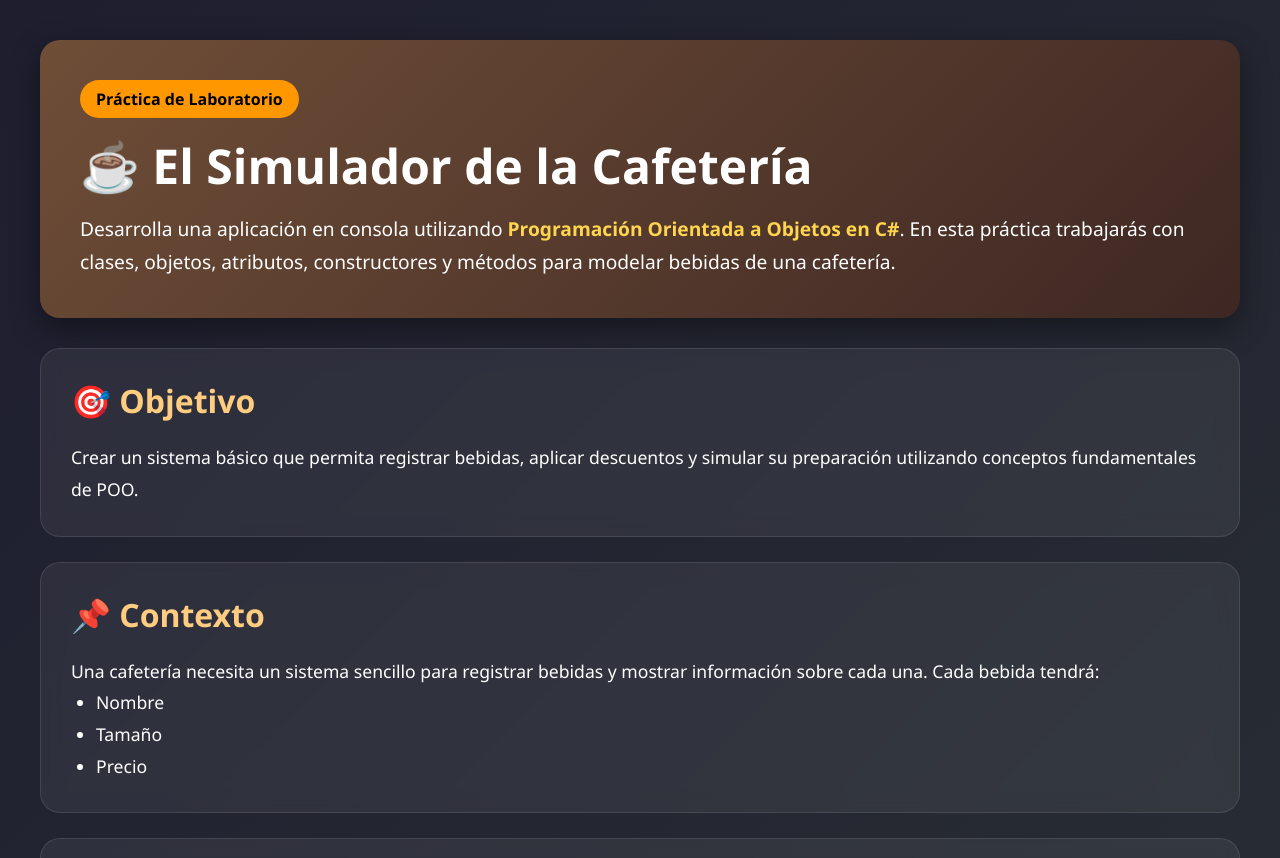
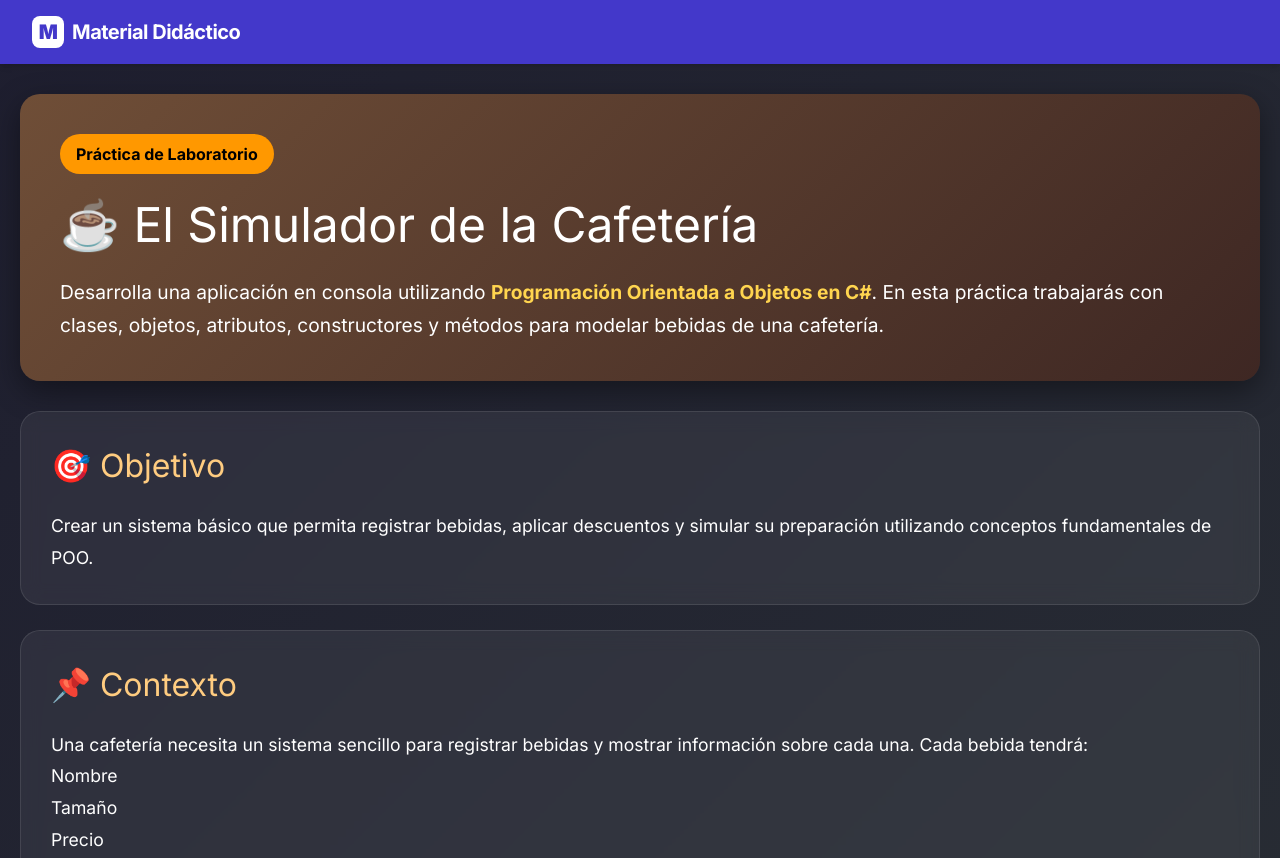
Before and after one commit to LMendoza70/Material-Didactico, a plain HTML site: page POO/Unidad1/Practicas/practicaCafe.html in a window 1280 px wide. Shown: the top 858 px of the page. Drawn offline with nearby package versions, Linux system fonts and the light colour scheme.

```diff
--- a/POO/Unidad1/Practicas/practicaCafe.html
+++ b/POO/Unidad1/Practicas/practicaCafe.html
@@ -5,24 +5,26 @@
     <meta charset="UTF-8">
     <meta name="viewport" content="width=device-width, initial-scale=1.0">
     <title>Práctica POO - Simulador de Cafetería</title>
+    <script src="https://cdn.tailwindcss.com"></script>
+    <link href="https://fonts.googleapis.com/css2?family=Inter:wght@300;400;600;700;900&display=swap" rel="stylesheet">
 
     <style>
         * {
             margin: 0;
             padding: 0;
             box-sizing: border-box;
-            font-family: 'Segoe UI', sans-serif;
+            font-family: 'Inter', 'Segoe UI', sans-serif;
         }
 
         body {
             background: linear-gradient(135deg, #1e1e2f, #2d3436);
             color: white;
-            padding: 40px;
         }
 
         .container {
             max-width: 1200px;
             margin: auto;
+            padding: 30px 20px 40px;
         }
 
         .hero {
@@ -106,6 +108,19 @@
 </head>
 
 <body>
+    <!-- Navegación Unificada -->
+    <nav class="bg-indigo-700 text-white shadow-md z-50 shrink-0">
+        <div class="max-w-7xl mx-auto px-4 sm:px-6 lg:px-8">
+            <div class="flex justify-between items-center h-16">
+                <a href="../../index.html"
+                    class="flex items-center gap-2 font-bold text-xl tracking-tight transition-transform hover:scale-105">
+                    <span
+                        class="bg-white text-indigo-700 rounded-lg w-8 h-8 flex items-center justify-center font-black">M</span>
+                    Material Didáctico
+                </a>
+            </div>
+        </div>
+    </nav>
 
     <div class="container">
 
```
